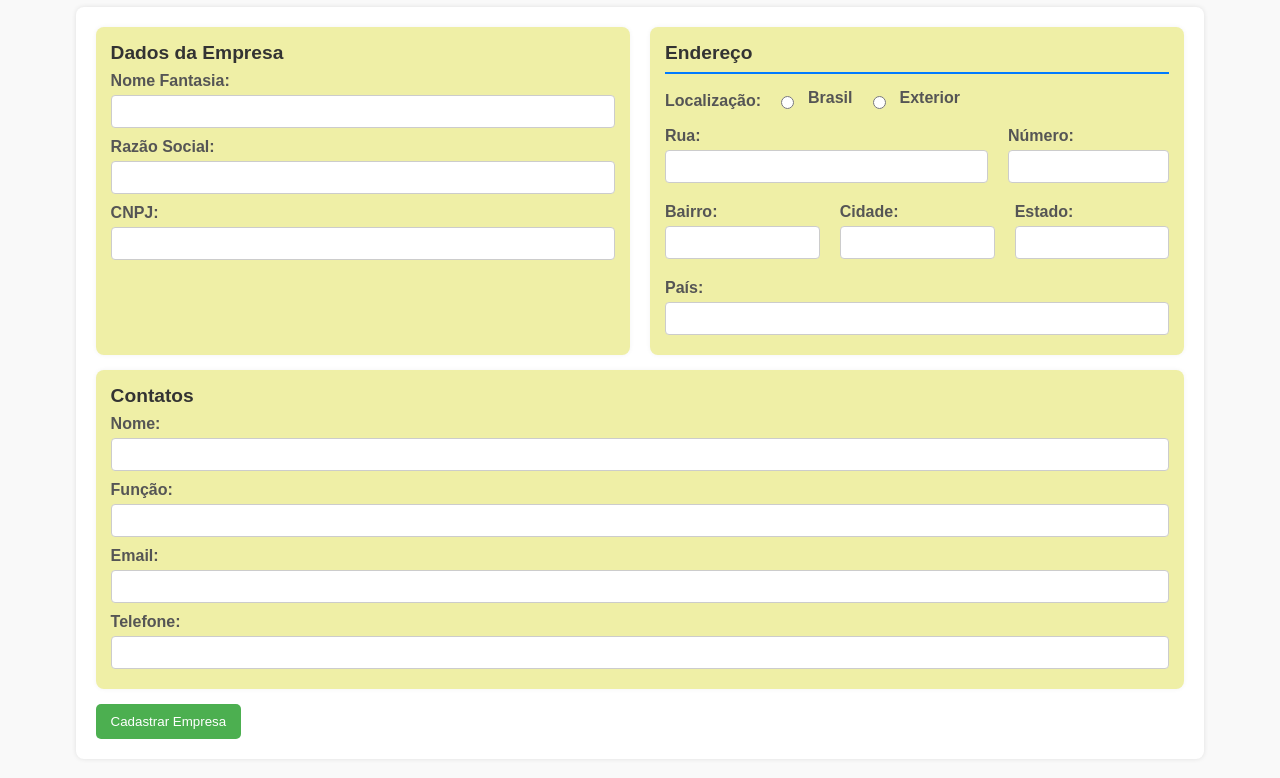
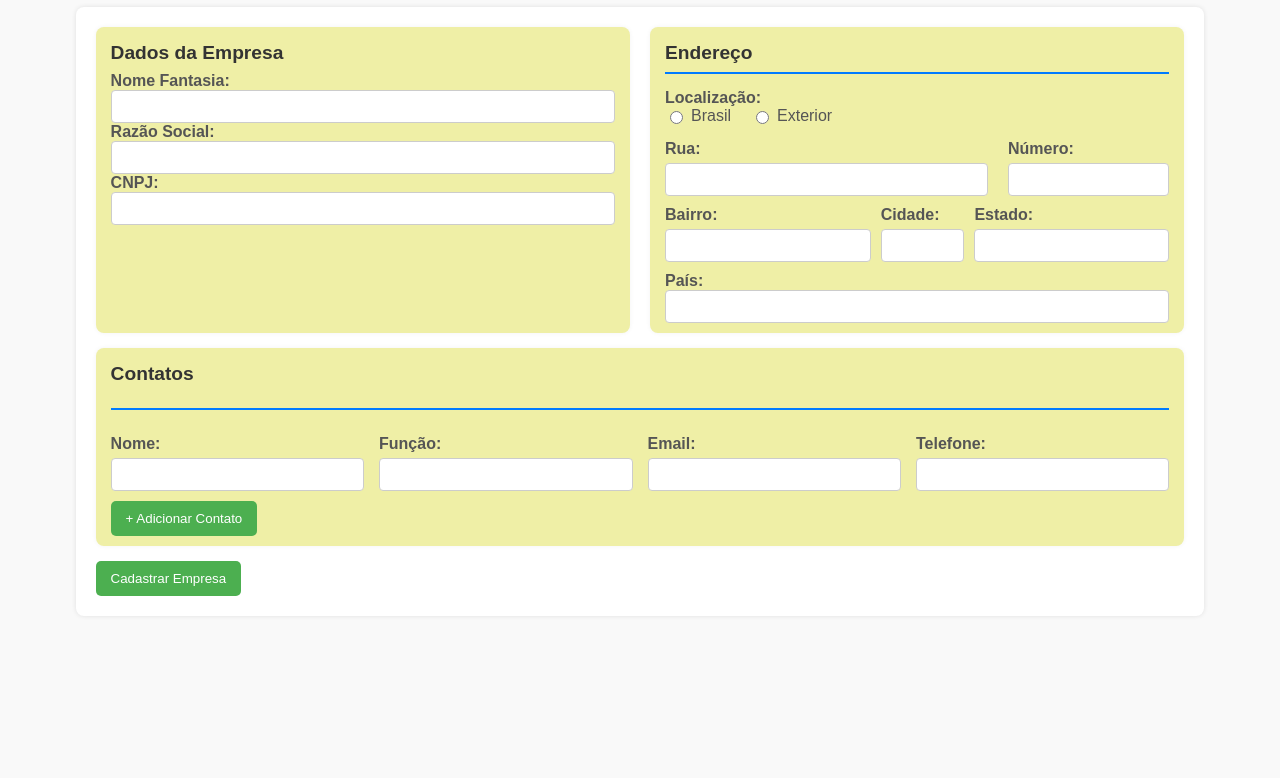
Before and after one commit to GiovanniRosadosAnjos/AuditoriaOMD, a plain HTML site: page cadastrar-empresa.html in a window 1280 px wide. Shown: the part 60-838 px from the top of the page. After the commit the page ends 800 px from the top, so only its background shows below. Drawn offline with Linux system fonts and the light colour scheme.

Commit message:
Add files via upload

```diff
--- a/cadastrar-empresa.css
+++ b/cadastrar-empresa.css
@@ -16,7 +16,7 @@ h1 {
 h2 {
     font-size: 1.2em;
     color: #333;
-    margin-top: 0;      /* tira espaço acima */
+    margin-top: 0;
     margin-bottom: 8px; /* reduz espaço abaixo */
 }
 
@@ -38,23 +38,31 @@ form {
 
 .divA, .divB {
     flex: 1 1 45%;
-    background-color: #fefefe;
+    background-color: #efefa6; /* amarelo bem claro */
     padding: 15px 15px 10px 15px; /* menos padding inferior */
     border-radius: 8px;
     box-shadow: 0 0 5px rgba(0,0,0,0.05);
 }
 
 .divC {
-    background-color: #fefefe;
-    padding: 15px 15px 10px 15px; /* menos padding inferior */
+    background-color: #efefa6; /* amarelo bem claro */
+    padding: 15px 15px 10px 15px;
     border-radius: 8px;
     box-shadow: 0 0 5px rgba(0,0,0,0.05);
+    display: flex;
+    flex-direction: column; /* título + linha + campos empilhados vertical */
+    gap: 10px;
 }
 
-.form-group {
+.divC-inputs {
+    display: flex;
+    gap: 15px;
+}
+
+.divC .form-group {
+    flex: 1;
     display: flex;
     flex-direction: column;
-    margin-bottom: 10px;
 }
 
 label {
@@ -71,6 +79,7 @@ input[type=tel] {
     box-sizing: border-box;
     border: 1px solid #ccc;
     border-radius: 4px;
+    text-align: left;
 }
 
 .form-row {
@@ -84,23 +93,30 @@ input[type=tel] {
     flex-direction: column;
 }
 
+/* Linha azul */
 .linha-azul {
     border: none;
     border-top: 2px solid #007bff;
     margin: 5px 0 15px 0;
 }
 
-.divB .form-group label {
+/* Radio buttons - ajuste para o label e input lado a lado */
+.radio-group {
+    display: flex;
+    gap: 20px;
+    align-items: center;
+    margin-bottom: 10px;
+}
+
+.radio-group label {
     display: flex;
     align-items: center;
-    gap: 10px;
+    gap: 5px;
+    font-weight: normal;
+    color: #555;
 }
 
-.divB .form-group label > input[type="radio"] {
-    margin-left: 10px;
-    margin-right: 4px;
-}
-
+/* Botão */
 button {
     background-color: #4CAF50;
     color: white;
@@ -115,9 +131,16 @@ button:hover {
     background-color: #45a049;
 }
 
-.divA, .divB, .divC {
-    background-color: #efefa6; /* amarelo bem claro */
-    padding: 15px 15px 10px 15px; /* mantém padding ajustado */
-    border-radius: 8px;
-    box-shadow: 0 0 5px rgba(0,0,0,0.05);
+/* Ajuste do input número e rua (divB) */
+.divB .form-row .form-group:nth-child(1) {
+    flex: 3 1 auto; /* rua */
 }
+
+.divB .form-row .form-group:nth-child(2) {
+    flex: 1 1 80px; /* número com largura fixa e limitada */
+}
+
+/* Remove centralização de texto dos inputs */
+input {
+    text-align: left;
+}
--- a/cadastrar-empresa.html
+++ b/cadastrar-empresa.html
@@ -10,6 +10,7 @@
     <h1>Cadastro de Empresa</h1>
     <form>
         <div class="div-container">
+            <!-- DIV A (Empresa) -->
             <div class="divA">
                 <h2>Dados da Empresa</h2>
                 <div class="form-group">
@@ -26,16 +27,16 @@
                 </div>
             </div>
 
+            <!-- DIV B (Endereço) -->
             <div class="divB">
                 <h2>Endereço</h2>
                 <hr class="linha-azul" />
                 <div class="form-group">
-                    <label>Localização:
-                        <input type="radio" id="brasil" name="localizacao" value="brasil" required />
-                        <label for="brasil">Brasil</label>
-                        <input type="radio" id="exterior" name="localizacao" value="exterior" />
-                        <label for="exterior">Exterior</label>
-                    </label>
+                    <label>Localização:</label>
+                    <div class="radio-group">
+                      <label><input type="radio" id="brasil" name="localizacao" value="brasil" required /> Brasil</label>
+                      <label><input type="radio" id="exterior" name="localizacao" value="exterior" /> Exterior</label>
+                    </div>
                 </div>
 
                 <div class="form-row">
@@ -45,20 +46,20 @@
                     </div>
                     <div class="form-group" style="flex: 1; margin-left: 10px;">
                         <label for="numero">Número:</label>
-                        <input type="text" id="numero" name="numero" required />
+                        <input type="text" id="numero" name="numero" maxlength="5" required />
                     </div>
                 </div>
 
                 <div class="form-row">
-                    <div class="form-group" style="flex: 1;">
+                    <div class="form-group">
                         <label for="bairro">Bairro:</label>
                         <input type="text" id="bairro" name="bairro" required />
                     </div>
-                    <div class="form-group" style="flex: 1; margin-left: 10px;">
+                    <div class="form-group">
                         <label for="cidade">Cidade:</label>
                         <input type="text" id="cidade" name="cidade" required />
                     </div>
-                    <div class="form-group" style="flex: 1; margin-left: 10px;">
+                    <div class="form-group">
                         <label for="estado">Estado:</label>
                         <input type="text" id="estado" name="estado" required />
                     </div>
@@ -71,57 +72,65 @@
             </div>
         </div>
 
+        <!-- DIV C (Contatos) -->
         <div class="divC">
             <h2>Contatos</h2>
+            <hr class="linha-azul" />
+            <div id="contatos-container">
+                <div class="divC-inputs">
                     <div class="form-group">
-                <label for="nomeContato">Nome:</label>
-                <input type="text" id="nomeContato" name="nomeContato" />
+                        <label for="nomeContato[]">Nome:</label>
+                        <input type="text" name="nomeContato[]" />
                     </div>
                     <div class="form-group">
-                <label for="funcao">Função:</label>
-                <input type="text" id="funcao" name="funcao" />
+                        <label for="funcao[]">Função:</label>
+                        <input type="text" name="funcao[]" />
                     </div>
                     <div class="form-group">
-                <label for="email">Email:</label>
-                <input type="email" id="email" name="email" />
+                        <label for="email[]">Email:</label>
+                        <input type="email" name="email[]" />
                     </div>
                     <div class="form-group">
-                <label for="telefone">Telefone:</label>
-                <input type="tel" id="telefone" name="telefone" />
+                        <label for="telefone[]">Telefone:</label>
+                        <input type="tel" name="telefone[]" />
                     </div>
+                </div>
+            </div>
+            <button type="button" onclick="adicionarContato()">+ Adicionar Contato</button>
         </div>
 
         <button type="submit">Cadastrar Empresa</button>
     </form>
 
+    <script src="cadastrar-empresa.js"></script>
     <script>
-    document.addEventListener('DOMContentLoaded', () => {
-      const form = document.querySelector('form');
-      const radioBrasil = document.getElementById('brasil');
-      const radioExterior = document.getElementById('exterior');
-      const cnpjInput = document.getElementById('cnpj');
+        function adicionarContato() {
+            const container = document.getElementById('contatos-container');
 
-      function atualizarObrigatoriedadeCNPJ() {
-        if (radioBrasil.checked) {
-          cnpjInput.setAttribute('required', 'required');
-        } else {
-          cnpjInput.removeAttribute('required');
+            const novoContato = document.createElement('div');
+            novoContato.className = 'divC-inputs';
+
+            novoContato.innerHTML = `
+                <div class="form-group">
+                    <label for="nomeContato[]">Nome:</label>
+                    <input type="text" name="nomeContato[]" />
+                </div>
+                <div class="form-group">
+                    <label for="funcao[]">Função:</label>
+                    <input type="text" name="funcao[]" />
+                </div>
+                <div class="form-group">
+                    <label for="email[]">Email:</label>
+                    <input type="email" name="email[]" />
+                </div>
+                <div class="form-group">
+                    <label for="telefone[]">Telefone:</label>
+                    <input type="tel" name="telefone[]" />
+                </div>
+            `;
+
+            container.appendChild(novoContato);
         }
-      }
-
-      radioBrasil.addEventListener('change', atualizarObrigatoriedadeCNPJ);
-      radioExterior.addEventListener('change', atualizarObrigatoriedadeCNPJ);
-
-      atualizarObrigatoriedadeCNPJ();
-
-      form.addEventListener('submit', (e) => {
-        if (radioBrasil.checked && cnpjInput.value.trim() === '') {
-          e.preventDefault();
-          alert('O campo CNPJ é obrigatório quando a localização é Brasil.');
-          cnpjInput.focus();
-        }
-      });
-    });
     </script>
 </body>
 </html>
--- a/cadastrar-empresa.js
+++ b/cadastrar-empresa.js
@@ -1,8 +1,5 @@
-document.getElementById('formEmpresa').addEventListener('submit', function(e) { e.preventDefault(); alert('Empresa cadastrada com sucesso!'); });
-
-
 document.addEventListener('DOMContentLoaded', () => {
-  const form = document.querySelector('form');
+  const form = document.getElementById('formEmpresa');
   const radioBrasil = document.getElementById('brasil');
   const radioExterior = document.getElementById('exterior');
   const cnpjInput = document.getElementById('cnpj');
@@ -15,19 +12,20 @@ document.addEventListener('DOMContentLoaded', () => {
     }
   }
 
-  // Atualiza obrigatoriedade sempre que o radio mudar
   radioBrasil.addEventListener('change', atualizarObrigatoriedadeCNPJ);
   radioExterior.addEventListener('change', atualizarObrigatoriedadeCNPJ);
 
-  // Também já define o estado inicial ao carregar a página
   atualizarObrigatoriedadeCNPJ();
 
   form.addEventListener('submit', (e) => {
-    // Se Brasil está selecionado e o CNPJ está vazio, impede o envio e mostra alerta
     if (radioBrasil.checked && cnpjInput.value.trim() === '') {
       e.preventDefault();
       alert('O campo CNPJ é obrigatório quando a localização é Brasil.');
       cnpjInput.focus();
+    } else {
+      e.preventDefault(); // evita o reload da página
+      alert('Empresa cadastrada com sucesso!');
+      // aqui você pode resetar o form ou enviar os dados via AJAX
     }
   });
 });
```
Lines whose indentation alone changed are shown as unchanged.
